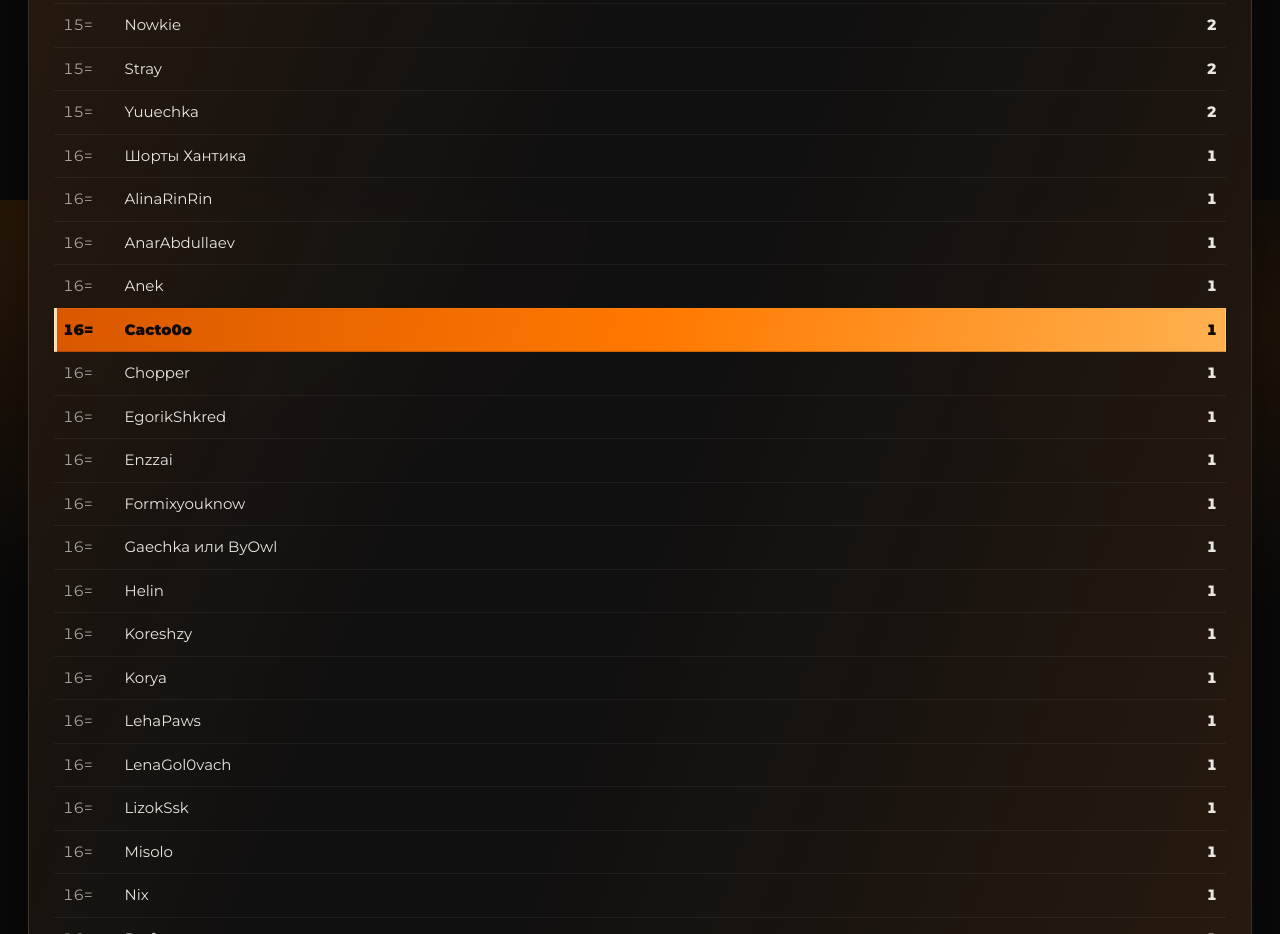
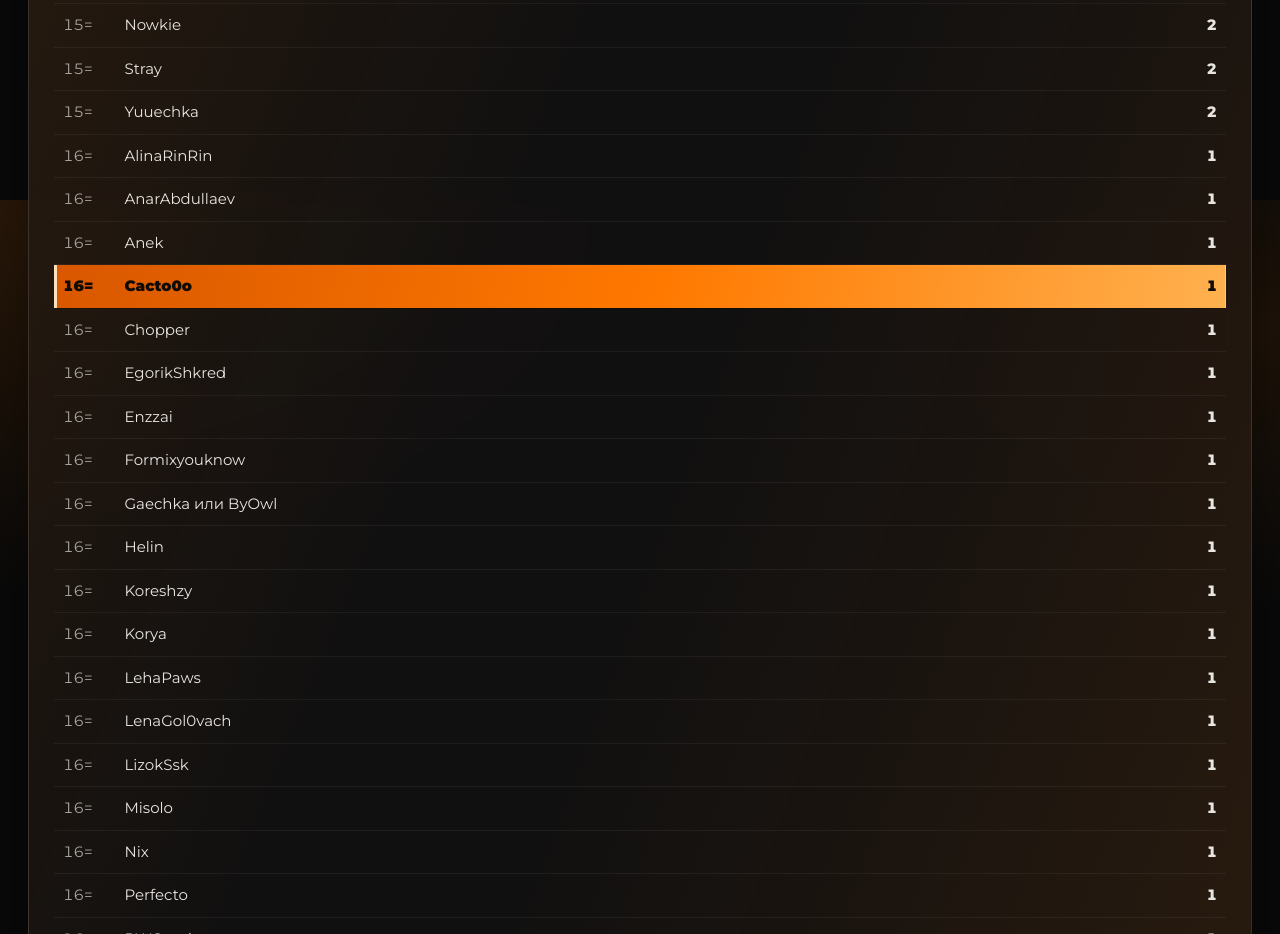
Before and after one commit to rigoartemiy/slay-2026-votes, a plain HTML site: page index.html in a window 1280 px wide. Shown: the part 2200-3134 px from the top of the page. Drawn offline with Linux system fonts and the light colour scheme.

Commit message:
Исключить вариант из общего зачёта

```diff
--- a/index.html
+++ b/index.html
@@ -233,7 +233,7 @@
     }
     function renderOverall(ballots){
       const totals={};
-      ballots.forEach(function(ballot){personal.forEach(function(category){const name=canonicalCandidate(ballot.votes&&ballot.votes[category],category);if(name)totals[name]=(totals[name]||0)+1;});});
+      ballots.forEach(function(ballot){personal.forEach(function(category){const name=canonicalCandidate(ballot.votes&&ballot.votes[category],category);if(name&&name.toLocaleLowerCase('ru-RU')!=='шорты хантика')totals[name]=(totals[name]||0)+1;});});
       const entries=Object.keys(totals).map(function(name){return {name:name,count:totals[name]};}).sort(function(a,b){return b.count-a.count||a.name.localeCompare(b.name,'ru');});
       ranked(entries);
       document.querySelector('#overallrows').innerHTML=entries.map(function(item,index){return '<tr class="'+rowClass(item.name)+'"><td class="place">'+rankLabel(entries,index,true)+'</td><td>'+esc(item.name)+'</td><td class="num">'+item.count+'</td></tr>';}).join('');
```
